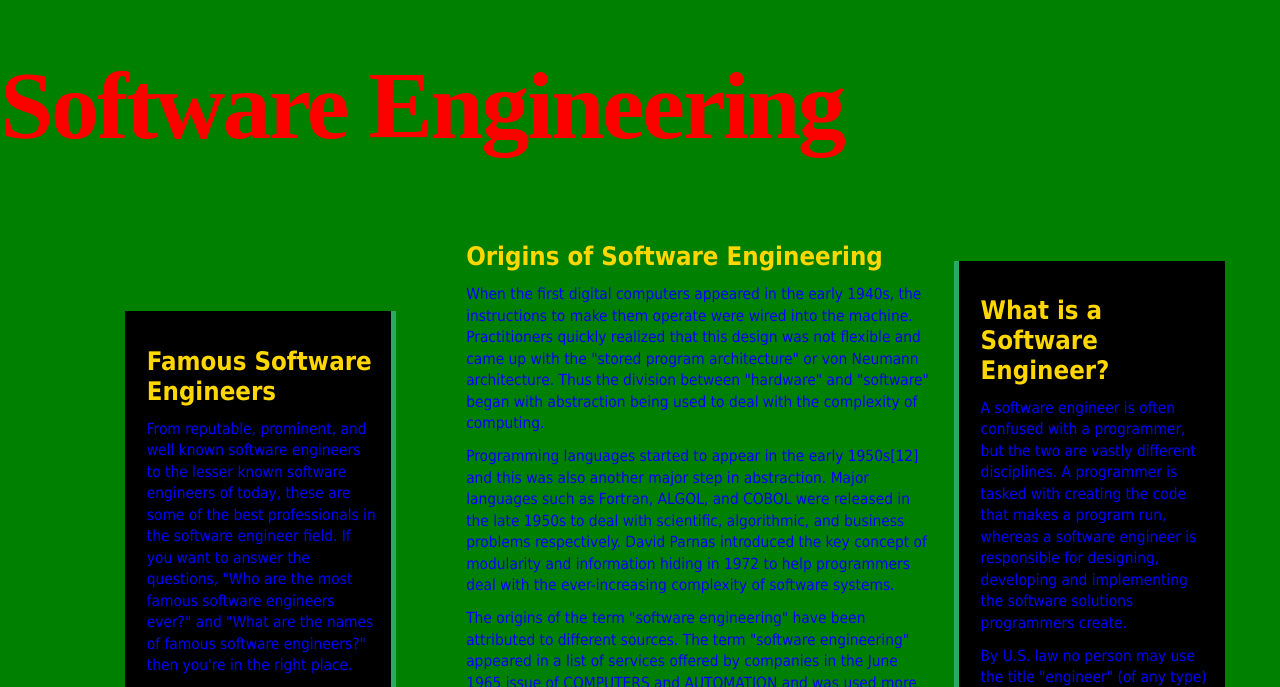
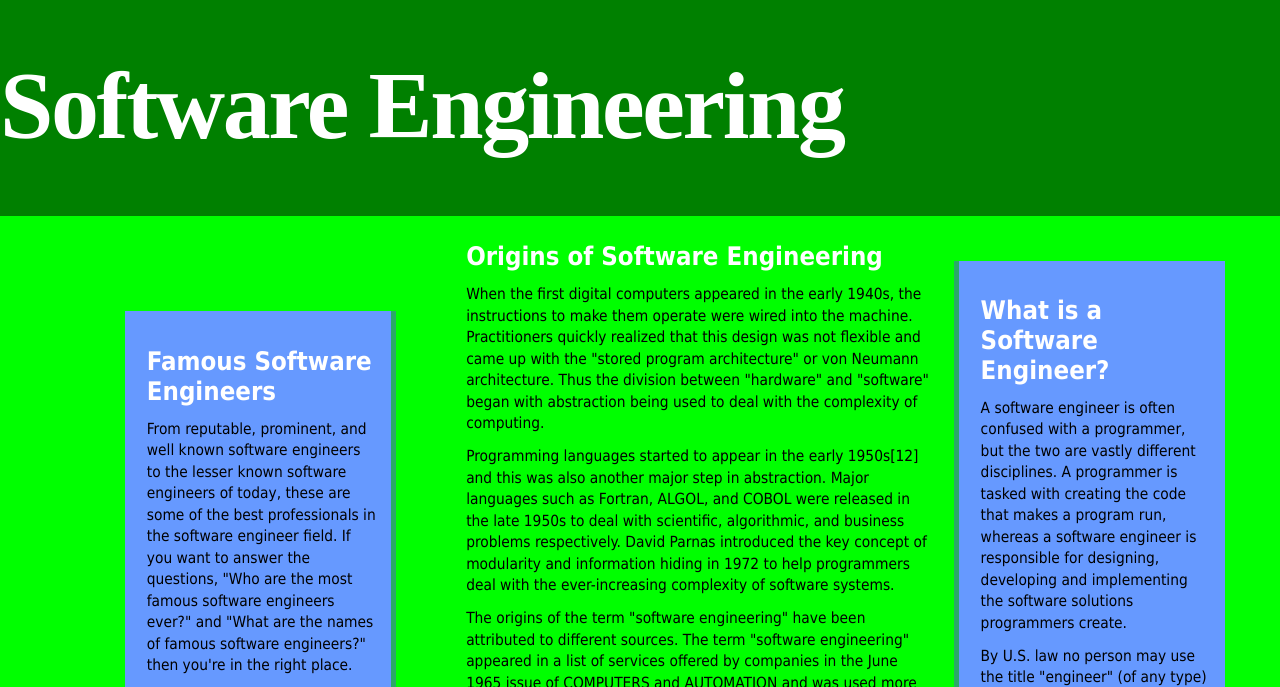
Before and after one commit to LexAndrews44/AngiesList, a plain HTML site: page Software.html in a window 1280 px wide. Shown: the part 110-797 px from the top of the page. Drawn offline with Linux system fonts and the light colour scheme.

Commit message:
Finishing S.E. Page

```diff
--- a/Software.css
+++ b/Software.css
@@ -1,7 +1,7 @@
 body {
 	font-size: 80%;
 	font-family: Tahoma, sans-serif;
-	background: green;
+	background: #00ff00;
 	padding: 0;
 	margin: 0;
 		-webkit-background-size: 100% 100%;
@@ -11,13 +11,13 @@ body {
 
 }
 h1{
-	color: #FFD700;
+	color: white;
 	font-size: 2.0em;
 	margin: 0.5em 0 0.5em 0;
 	padding: 0;
 }
 h2{
-	color: red;
+	color: white;
 	font-size: 1.7em;
 	padding: 0px;
 	margin: 0.5em 0 0.35em 0;
@@ -25,7 +25,7 @@ h2{
 p{
 	font-size: 1.2em;
 	line-height: 1.4em;
-	color: 	blue;
+	color: 	black;
 	padding: 0px;
 	margin: 0px 0.5em 0.75em 0px;
 }
@@ -67,7 +67,7 @@ hr {
  }
   header h1 {
  	font-family: "Times New Roman", Times, serif;
- 	color: red;
+ 	color: white;
  	font-size: 7.5em;
  	letter-spacing: -0.025em;
  	margin: 100;
@@ -140,7 +140,7 @@ section#sidebar1 {
 	float: right;
 	position: relative;
 	display: block;
-	background-color: 	black;
+	background-color: 	#6699ff;
 	margin: 1.5em 0 3.0em 1.5em;
 	padding: 1.7em 0.5em 2.0em 1.7em;
 	border-left: #2BA967 solid 5px;
@@ -150,7 +150,7 @@ section#sidebar2 {
 	float: left;
 	position: relative;
 	display: block;
-	background-color: black;
+	background-color: #6699ff;
 	margin:70px;
 	padding: 1.7em 0.5em 2.0em 1.7em;
 	border-right: #2BA967 solid 5px;
```
